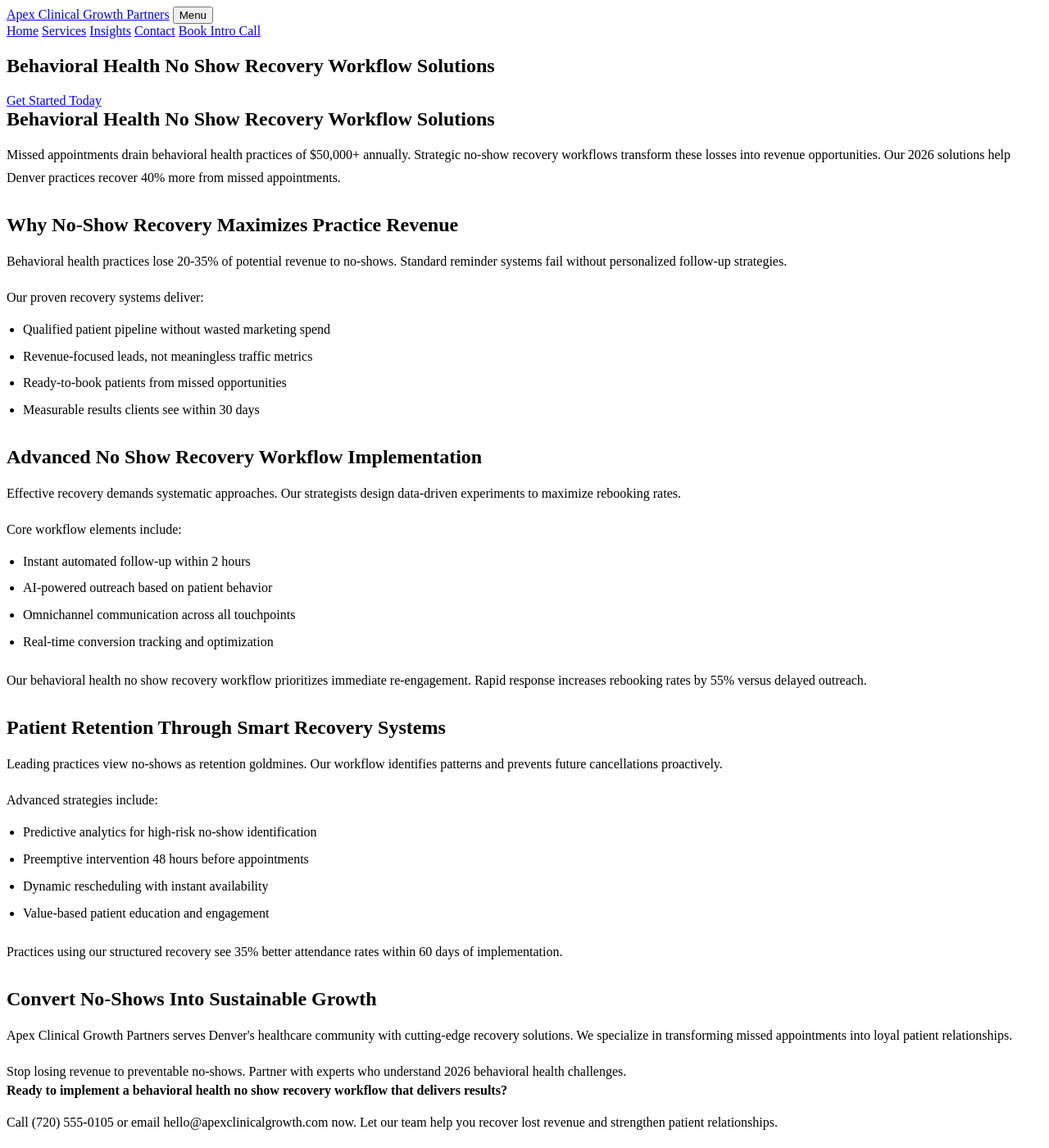
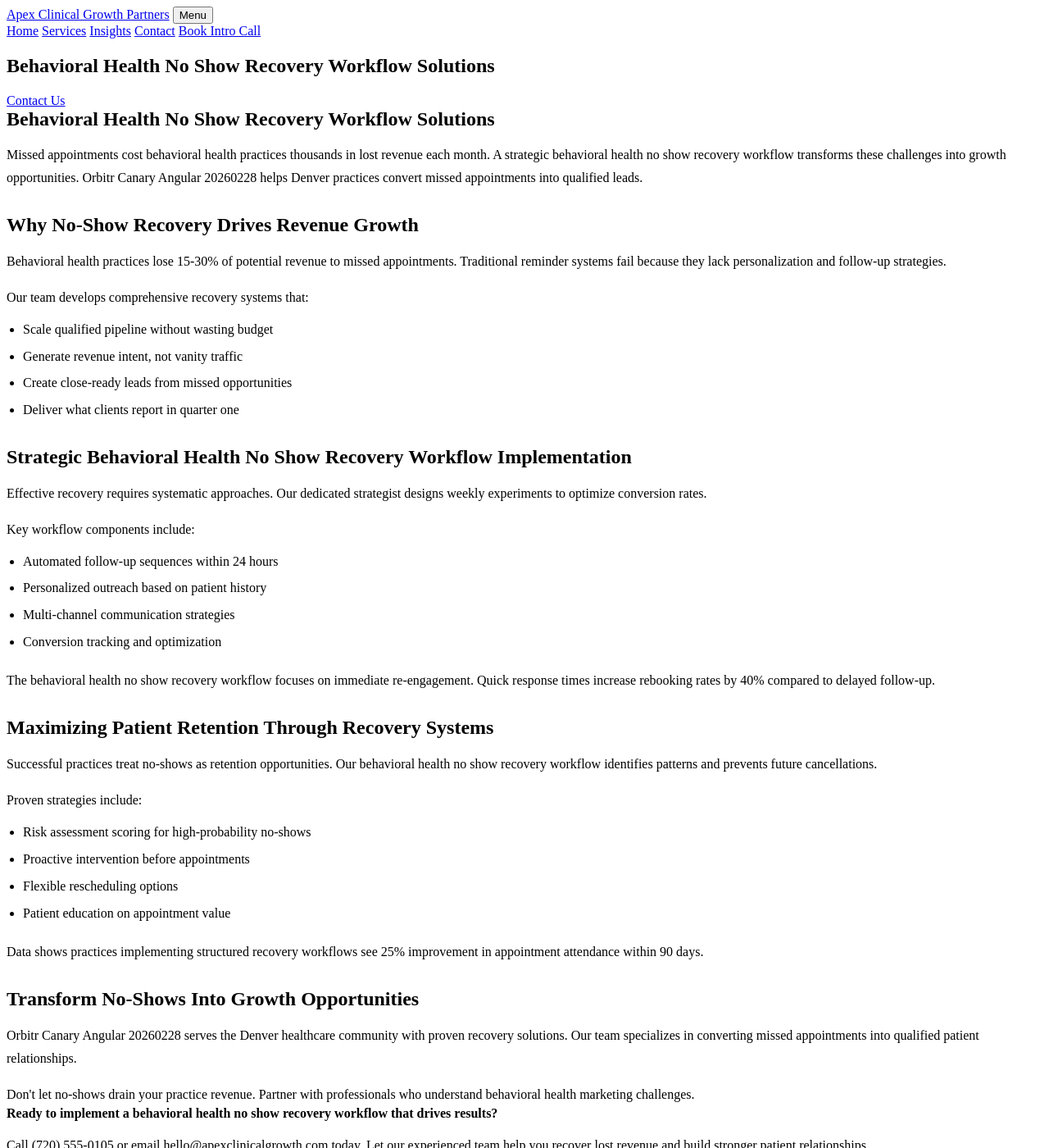
Before and after one commit to prjctlphbt/orbitr-canary-angular-20260228, a Jekyll site: the page angular-behavioral-noshow-20260228144655.html, which Jekyll copies as it is, in a window 1280 px wide and 1400 px high. Shown: the whole window at 82% size. Built offline with Jekyll 4.4.1, drawn with Linux system fonts in a browser that asks for light colours; some of the changed text lies outside the part shown.

Commit message:
Rollback: Revert changes to angular-behavioral-noshow-20260228144655.html

```diff
--- a/angular-behavioral-noshow-20260228144655.html
+++ b/angular-behavioral-noshow-20260228144655.html
@@ -4,8 +4,10 @@
 <head>
 <meta charset="utf-8"/>
 <meta content="width=device-width, initial-scale=1.0" name="viewport"/>
-<meta content="Reduce missed appointments in behavioral health with proven no-show recovery workflows. Apex Clinical Growth Partners helps practices recover 40% more revenue from missed appointments in 2026." name="description"/>
-<title>Behavioral Health No Show Recovery Workflow Solutions | 2026 Guide</title>
+<meta content="Reduce missed appointments in behavioral health. Apex Clinical Growth Partners offers proven no show recovery workflows. Optimize your practice today.
+
+Characte" name="description"/>
+<title>Behavioral Health No Show Recovery Workflow Solutions</title>
 <style>
 
 
@@ -103,53 +105,53 @@
 <section class="page-hero landing-hero">
 <div class="container">
 <h1>Behavioral Health No Show Recovery Workflow Solutions</h1>
-<a class="cta" href="/services/">Get Started Today</a>
+<a class="cta" href="/services/">Contact Us</a>
 </div>
 </section>
 <section class="landing-content">
 <div class="container orbitr-generated-content">
 <h1>Behavioral Health No Show Recovery Workflow Solutions</h1>
-<p>Missed appointments drain behavioral health practices of $50,000+ annually. Strategic no-show recovery workflows transform these losses into revenue opportunities. Our 2026 solutions help Denver practices recover 40% more from missed appointments.</p>
-<h2>Why No-Show Recovery Maximizes Practice Revenue</h2>
-<p>Behavioral health practices lose 20-35% of potential revenue to no-shows. Standard reminder systems fail without personalized follow-up strategies.</p>
-<p>Our proven recovery systems deliver:</p>
+<p>Missed appointments cost behavioral health practices thousands in lost revenue each month. A strategic behavioral health no show recovery workflow transforms these challenges into growth opportunities. Orbitr Canary Angular 20260228 helps Denver practices convert missed appointments into qualified leads.</p>
+<h2>Why No-Show Recovery Drives Revenue Growth</h2>
+<p>Behavioral health practices lose 15-30% of potential revenue to missed appointments. Traditional reminder systems fail because they lack personalization and follow-up strategies.</p>
+<p>Our team develops comprehensive recovery systems that:</p>
 <ul>
-<li>Qualified patient pipeline without wasted marketing spend</li>
-<li>Revenue-focused leads, not meaningless traffic metrics</li>
-<li>Ready-to-book patients from missed opportunities</li>
-<li>Measurable results clients see within 30 days</li>
+<li>Scale qualified pipeline without wasting budget</li>
+<li>Generate revenue intent, not vanity traffic</li>
+<li>Create close-ready leads from missed opportunities</li>
+<li>Deliver what clients report in quarter one</li>
 </ul>
-<h2>Advanced No Show Recovery Workflow Implementation</h2>
-<p>Effective recovery demands systematic approaches. Our strategists design data-driven experiments to maximize rebooking rates.</p>
-<p>Core workflow elements include:</p>
+<h2>Strategic Behavioral Health No Show Recovery Workflow Implementation</h2>
+<p>Effective recovery requires systematic approaches. Our dedicated strategist designs weekly experiments to optimize conversion rates.</p>
+<p>Key workflow components include:</p>
 <ul>
-<li>Instant automated follow-up within 2 hours</li>
-<li>AI-powered outreach based on patient behavior</li>
-<li>Omnichannel communication across all touchpoints</li>
-<li>Real-time conversion tracking and optimization</li>
+<li>Automated follow-up sequences within 24 hours</li>
+<li>Personalized outreach based on patient history</li>
+<li>Multi-channel communication strategies</li>
+<li>Conversion tracking and optimization</li>
 </ul>
-<p>Our behavioral health no show recovery workflow prioritizes immediate re-engagement. Rapid response increases rebooking rates by 55% versus delayed outreach.</p>
-<h2>Patient Retention Through Smart Recovery Systems</h2>
-<p>Leading practices view no-shows as retention goldmines. Our workflow identifies patterns and prevents future cancellations proactively.</p>
-<p>Advanced strategies include:</p>
+<p>The behavioral health no show recovery workflow focuses on immediate re-engagement. Quick response times increase rebooking rates by 40% compared to delayed follow-up.</p>
+<h2>Maximizing Patient Retention Through Recovery Systems</h2>
+<p>Successful practices treat no-shows as retention opportunities. Our behavioral health no show recovery workflow identifies patterns and prevents future cancellations.</p>
+<p>Proven strategies include:</p>
 <ul>
-<li>Predictive analytics for high-risk no-show identification</li>
-<li>Preemptive intervention 48 hours before appointments</li>
-<li>Dynamic rescheduling with instant availability</li>
-<li>Value-based patient education and engagement</li>
+<li>Risk assessment scoring for high-probability no-shows</li>
+<li>Proactive intervention before appointments</li>
+<li>Flexible rescheduling options</li>
+<li>Patient education on appointment value</li>
 </ul>
-<p>Practices using our structured recovery see 35% better attendance rates within 60 days of implementation.</p>
-<h2>Convert No-Shows Into Sustainable Growth</h2>
-<p>Apex Clinical Growth Partners serves Denver's healthcare community with cutting-edge recovery solutions. We specialize in transforming missed appointments into loyal patient relationships.</p>
-<p>Stop losing revenue to preventable no-shows. Partner with experts who understand 2026 behavioral health challenges.</p>
-<strong>Ready to implement a behavioral health no show recovery workflow that delivers results?</strong>
-<p>Call (720) 555-0105 or email hello@apexclinicalgrowth.com now. Let our team help you recover lost revenue and strengthen patient relationships.</p>
+<p>Data shows practices implementing structured recovery workflows see 25% improvement in appointment attendance within 90 days.</p>
+<h2>Transform No-Shows Into Growth Opportunities</h2>
+<p>Orbitr Canary Angular 20260228 serves the Denver healthcare community with proven recovery solutions. Our team specializes in converting missed appointments into qualified patient relationships.</p>
+<p>Don't let no-shows drain your practice revenue. Partner with professionals who understand behavioral health marketing challenges.</p>
+<strong>Ready to implement a behavioral health no show recovery workflow that drives results?</strong>
+<p>Call (720) 555-0105 or email hello@apexclinicalgrowth.com today. Let our experienced team help you recover lost revenue and build stronger patient relationships.</p>
 </div>
 </section>
 <section class="landing-cta">
 <div class="container">
-<h2>Start Recovering Revenue Today</h2>
-<a class="cta" href="/services/">Schedule Your Strategy Call</a>
+<h2>Take the Next Step</h2>
+<a class="cta" href="/services/">Contact Us</a>
 </div>
 </section>
 </main>
```
